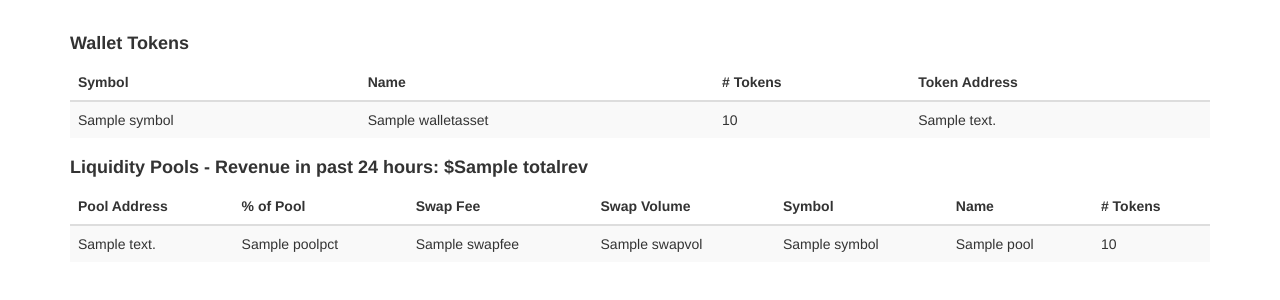
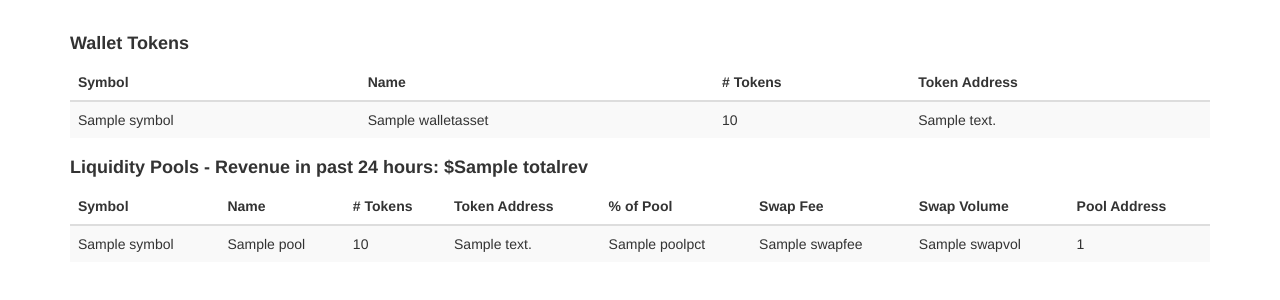
Before and after one commit to rivendale/baltools, a Flask app: template app/templates/ethaddress.html in a window 1280 px wide. Shown: the part 286-586 px from the top of the page. Run offline with Flask 2, Linux system fonts and the light colour scheme; the template is opened without the code that fills it: most values are stand-ins (such as "Sample title", 1, 10 or a date in 2020); some libraries are stand-ins or nearby versions.

Commit message:
updated template

```diff
--- a/app/balsupport.py
+++ b/app/balsupport.py
@@ -236,7 +236,7 @@ def getEthWalletTokens(ethaddy):
                             #flash(msg)
                 except:
                     errormsg = "Error reading token " + str(symbol)
-                    flash(errormsg)
+                   # flash(errormsg)
 
             lcv = lcv + 1
             if (lcv == totalcount):
--- a/app/templates/ethaddress.html
+++ b/app/templates/ethaddress.html
@@ -44,25 +44,35 @@
 <table class="table table-striped">
    <thead>
       <tr>
-       <th>Pool Address    </th>
+      <th>Symbol</th>
+      <th>Name</th>
+      <th># Tokens</th>
+      <th>Token Address    </th>
        <th>% of Pool    </th>
        <th>Swap Fee   </th>
        <th>Swap Volume   </th>
-       <th>Symbol</th>
-       <th>Name</th>
-       <th># Tokens</th>
+       <th>Pool Address</th>
+
+
+
+
       </tr>
    </thead>
    <tbody>
       {% for pool in pools %}
       <tr>
+         <td>{{ pool.symbol }}</td>
+         <td>{{ pool.name }}</td>
+         <td>{{ pool.qty }}</td>
          <td>{{ pool.tokenaddress}}</td>
          <td>{{ pool.poolpct}}</td>
          <td>{{ pool.swapfee }}</td>
          <td>{{ pool.swapvol }}</td>
-         <td>{{ pool.symbol }}</td>
-         <td>{{ pool.name }}</td>
-         <td>{{ pool.qty }}</td>
+         <td>{{ pool.poolid }}</td>
+
+
+
+
          </tr>
     {% endfor %}
    </tbody>
```
